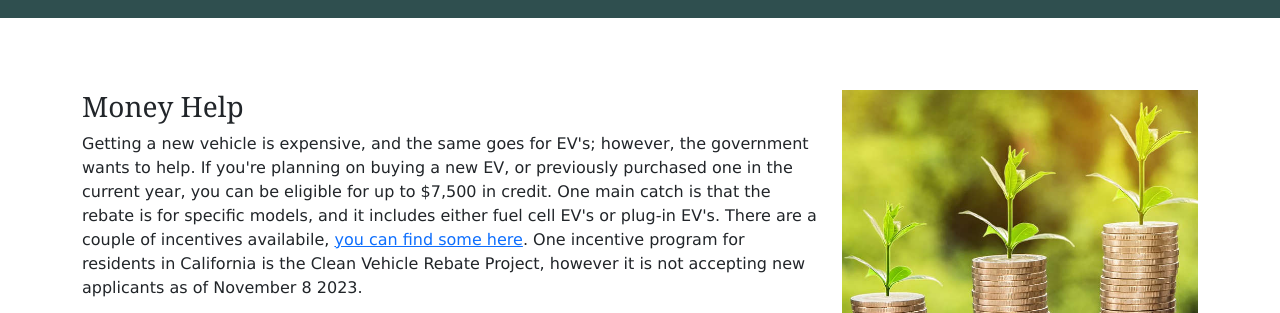
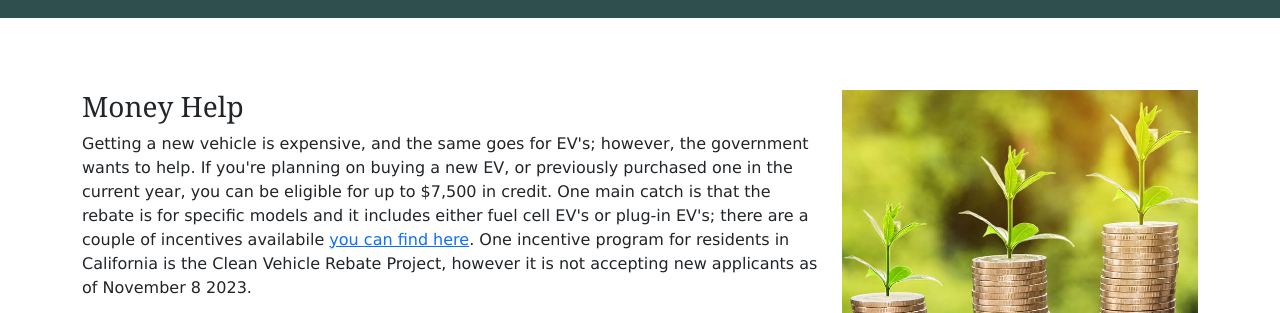
Before and after one commit to jl835/thunder_driving, a plain HTML site: page index.html in a window 1280 px wide. Shown: the part 1140-1453 px from the top of the page. Drawn offline with nearby package versions, Linux system fonts and the light colour scheme.

Commit message:
Update index.html

```diff
--- a/index.html
+++ b/index.html
@@ -111,10 +111,10 @@
                             help. If you're planning on buying a new EV, or previously purchased one in the current
                             year,
                             you can be eligible for up to $7,500 in credit. One main catch is that the rebate is for
-                            specific models, and it includes either fuel cell EV's or plug-in EV's. There are a couple
+                            specific models and it includes either fuel cell EV's or plug-in EV's; there are a couple
                             of
-                            incentives availabile, <a href="https://driveclean.ca.gov/search-incentives">you can find
-                                some
+                            incentives availabile <a href="https://driveclean.ca.gov/search-incentives">you can find
+
                                 here</a>. One incentive program for residents in California is the Clean Vehicle Rebate
                             Project, however it is not accepting new applicants as of November 8 2023.
 
```
